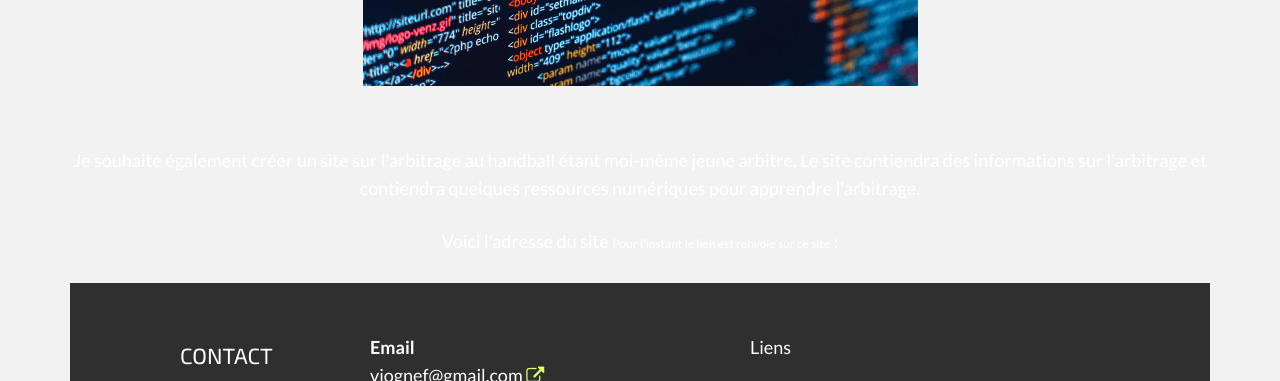
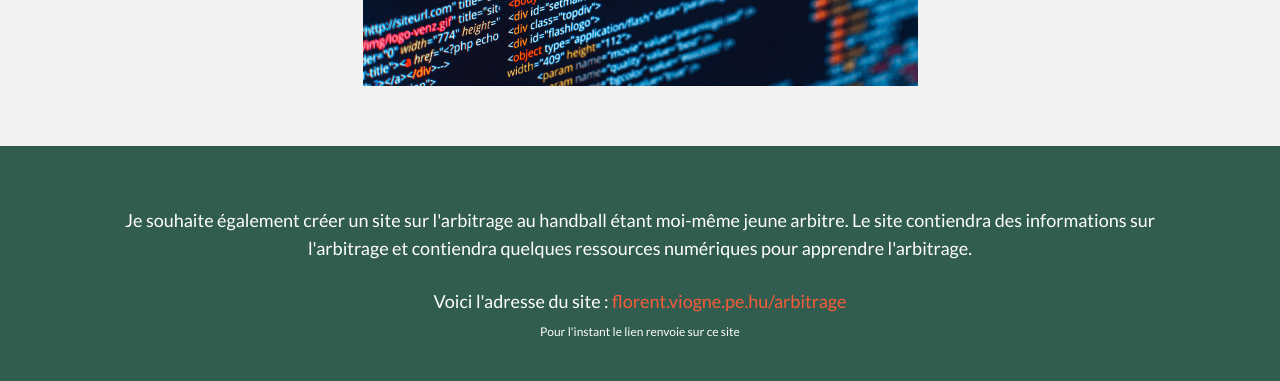
Before and after one commit to florentVgn/home, a plain HTML site: page index.html in a window 1280 px wide. Shown: the part 2323-2704 px from the top of the page. Drawn offline with Linux system fonts and the light colour scheme.

Commit message:
version 1.0
Première version opérationnelle

```diff
--- a/assets/css/main.css
+++ b/assets/css/main.css
@@ -210,10 +210,23 @@ a:after {
 	color: white;
 }
 
-#arbitrage-infos {
+#arbitrage {
 	background: #315C50;
 	padding-top: 60px;
 	color: white;
+  padding-bottom: 30px;
+}
+
+#arbitrage h5, h4, p {
+	color: white;
+  /*font-weight: 200;*/
+}
+
+#arbitrage i {
+	color: white;
+	font-size: 20px;
+	padding-right: 8px;
+	vertical-align: middle;
 }
 
 #footwrap {
--- a/index.html
+++ b/index.html
@@ -262,20 +262,21 @@
 		</div><!--/.row -->
 	</div><!--/.container -->
 
-  <div class="container" id="arbitrage">
-    <div class="row">
-      <div class="centered">
+  <div id="arbitrage">
+    <div class="container">
+      <div class="col-lg-12 centered">
           <p>
             Je souhaite également créer un site sur l'arbitrage au handball étant moi-même jeune arbitre.
             Le site contiendra des informations sur l'arbitrage et contiendra quelques ressources numériques
             pour apprendre l'arbitrage.
           </p>
-        <p>Voici l'adresse du site <sm>Pour l'instant le lien est renvoie sur ce site</sm> :
-          <a href="#arbitrage"></a>
           <p>
+            Voici l'adresse du site : <a href="#arbitrage">florent.viogne.pe.hu/arbitrage</a><br>
+            <sm>Pour l'instant le lien renvoie sur ce site</sm>
+          </p>
       </div>
     </div>
-
+  </div>
 
 	<section id="contact" name="contact"></section>
 	<!--FOOTER DESCRIPTION -->
```
Lines whose indentation alone changed are shown as unchanged.
